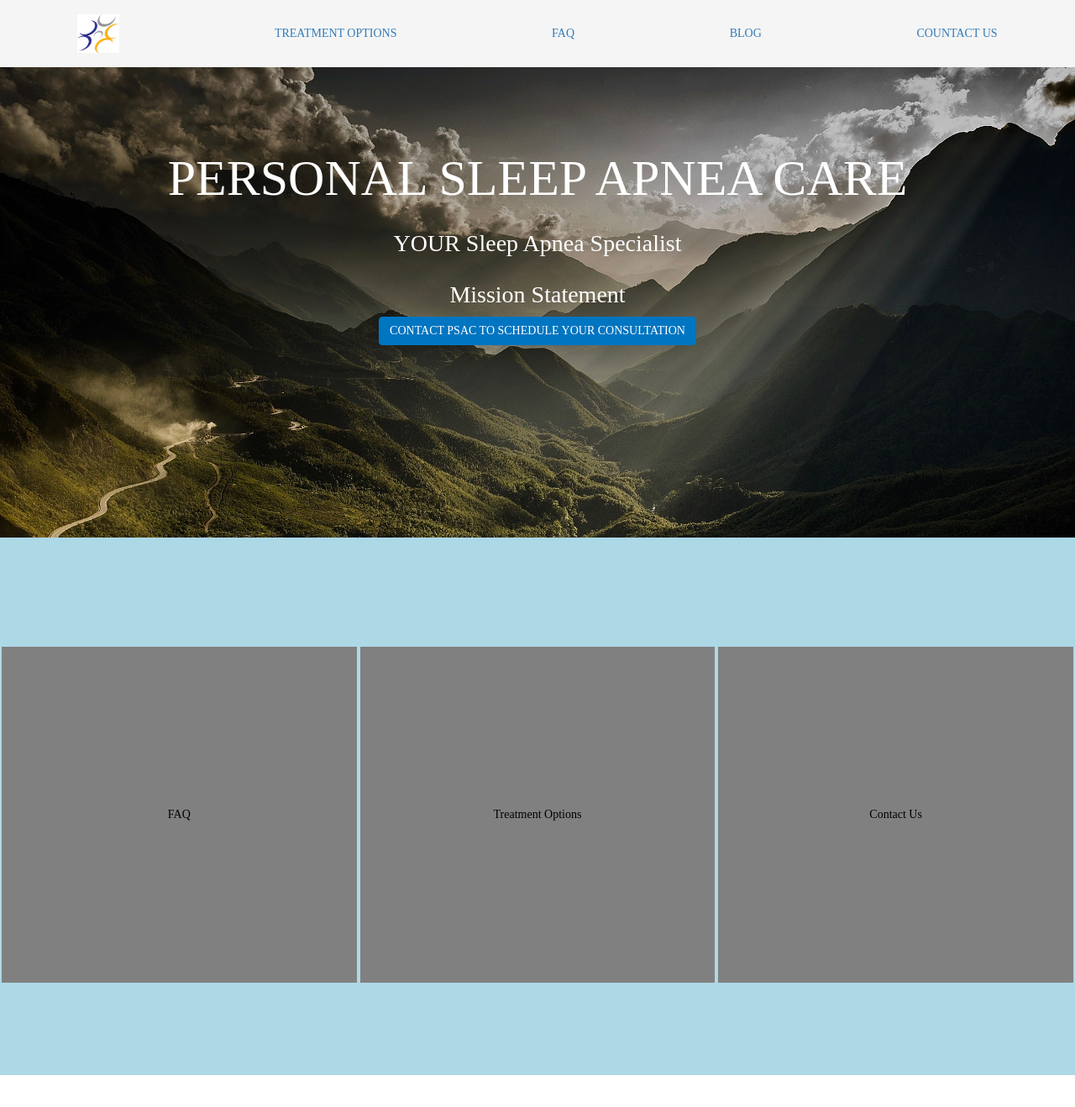
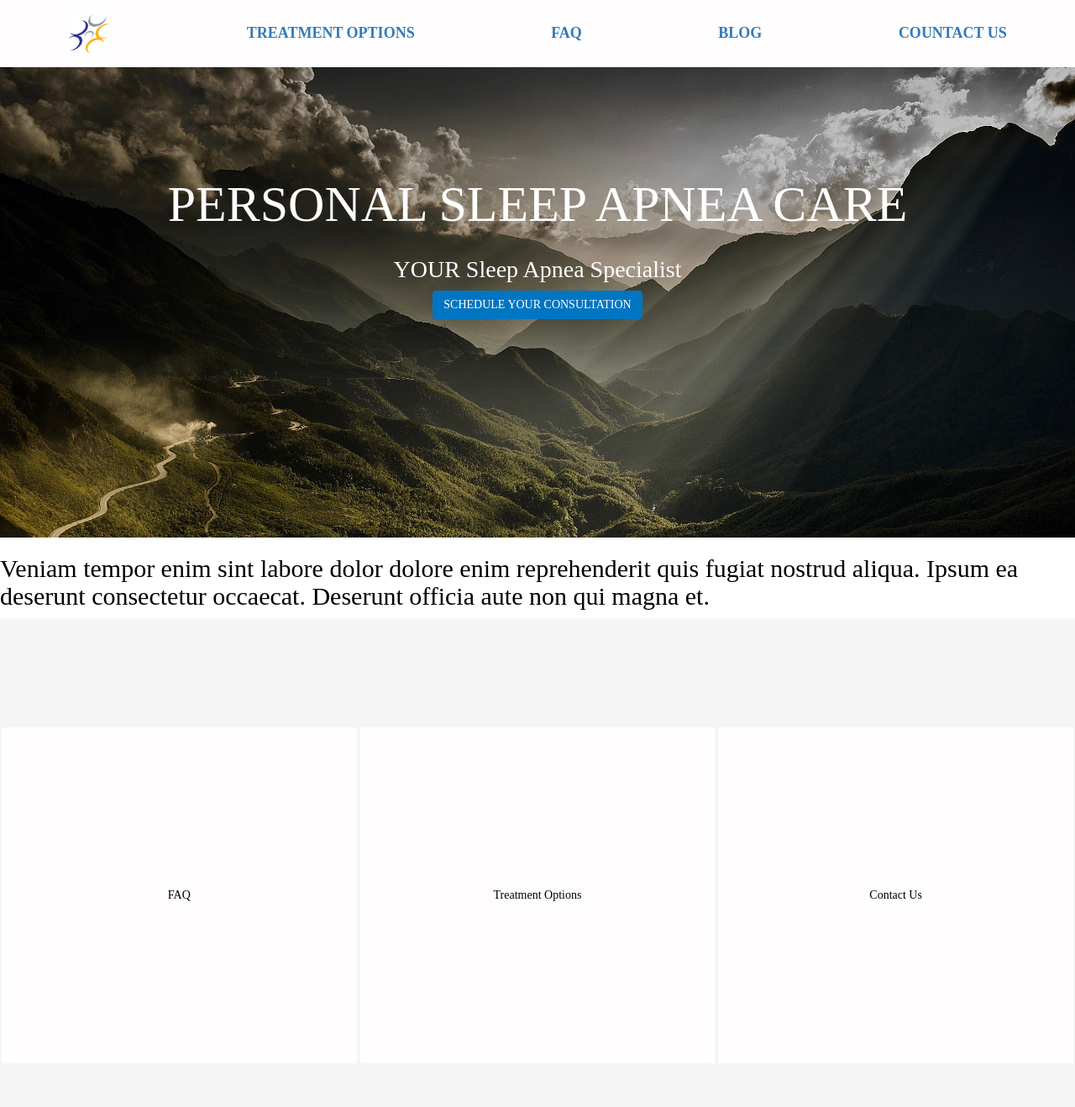
Before and after one commit to mitch-foster/personal_project, a React (Create React App) app: page / in a window 1280 px wide. Shown: the top 1318 px of the page at 84% size. Before the commit the page ends 1280 px from the top, so only its background shows below. Built offline with nearby package versions, Linux system fonts and the light colour scheme; no server answers.

Commit message:
Styling progress

```diff
--- a/src/App.css
+++ b/src/App.css
@@ -2,13 +2,16 @@ html {
   font-family: "Fjalla One"; }
 
 .NavBar {
-  background-color: whitesmoke;
+  background-color: #fffdfd;
   height: 10vh;
   width: 100vw;
   display: flex;
   justify-content: space-around;
   align-items: center;
   position: fixed; }
+
+.NavBar a {
+  font-size: large; }
 
 .logo {
   width: 50px; }
@@ -45,13 +48,13 @@ div {
   display: flex;
   justify-content: space-around;
   height: 80vh;
-  background-color: lightblue; }
+  background-color: whitesmoke; }
 
 .navagation_div {
   height: 50vh;
   width: 33vw;
   margin-top: 130px;
-  background: gray;
+  background: #fffdfd;
   display: flex;
   align-items: center;
   justify-content: center; }
--- a/src/App.scss
+++ b/src/App.scss
@@ -1,18 +1,23 @@
 $psac_blue: #0075c1;
 $psac_font: 'Fjalla One';
+$navbar_gray: #fffdfd;
 
 html {
   font-family: $psac_font;
 }
 
 .NavBar {
-  background-color: whitesmoke;
+  background-color: $navbar_gray;
   height: 10vh;
   width: 100vw;
   display: flex;
   justify-content: space-around;
   align-items: center;
   position: fixed
+}
+
+.NavBar a {
+  font-size: large;
 }
 
 .logo {
@@ -57,14 +62,14 @@ div {
   display: flex;
   justify-content: space-around;
   height: 80vh;
-  background-color: lightblue
+  background-color: whitesmoke
 }
 
 .navagation_div {
   height: 50vh;
   width: 33vw;
   margin-top: 130px;
-  background: gray;
+  background: $navbar_gray;
   display: flex;
   align-items: center;
   justify-content: center;
--- a/src/components/AdminBlog.js
+++ b/src/components/AdminBlog.js
@@ -67,6 +67,7 @@ class AdminBlog extends Component {
         return (
             <div>
                 <AdminNavBar className='NavBar'/>
+                <div style={{height: '250px', background: 'gray'}}></div>
                 <h1>AdminBlog PAGE</h1>
                 <div>
                     <Link to = '/adminblogcreatepost'>
--- a/src/components/Blog.js
+++ b/src/components/Blog.js
@@ -3,6 +3,7 @@ import axios from 'axios';
 import {Link} from 'react-router-dom';
 import NavBar from './NavBar';
 import loading from './loading.gif'
+import mountains from './mountains.jpg'
 
 
 class Blog extends Component {
@@ -41,8 +42,9 @@ class Blog extends Component {
         return (
             <div>
                 <NavBar className='NavBar'/>
-                <h1>BLOG</h1>
-                {displayPosts}
+                <div style={{height: '250px', background: 'gray'}}></div>
+                    <h1>BLOG</h1>
+                    {displayPosts}
             </div>
         );
     }
--- a/src/components/BlogPost.js
+++ b/src/components/BlogPost.js
@@ -48,7 +48,8 @@ class BlogPost extends Component {
         return (
             <div>
                 <NavBar className='NavBar'/>
-                <div id='x' className='blog_div'>
+                <div style={{height: '250px', background: 'gray'}}></div>
+                <div className='blog_div'>
                     <h1>{this.state.post[0].title}</h1>
                     <h4>{this.state.post[0].date}</h4>
                     <h4>{this.state.post[0].teaser}</h4>
--- a/src/components/LandingPage.js
+++ b/src/components/LandingPage.js
@@ -11,11 +11,11 @@ class LandingPage extends Component {
                 <div className='mountain_div'>
                     <h1>PERSONAL SLEEP APNEA CARE</h1>
                     <h2>YOUR Sleep Apnea Specialist</h2>
-                    <h2>Mission Statement</h2>
                     <Link to='/contactus'>
-                        <Button className='contact'>CONTACT PSAC TO SCHEDULE YOUR CONSULTATION</Button>
+                        <Button className='contact'>SCHEDULE YOUR CONSULTATION</Button>
                     </Link>
                 </div>
+                    <h2>Veniam tempor enim sint labore dolor dolore enim reprehenderit quis fugiat nostrud aliqua. Ipsum ea deserunt consectetur occaecat. Deserunt officia aute non qui magna et.</h2>
                 <div className='main_navagation'>
                     <div className='navagation_div'>FAQ</div>
                     <div className='navagation_div'>Treatment Options</div>
--- a/src/components/NavBar.js
+++ b/src/components/NavBar.js
@@ -9,10 +9,10 @@ class NavBar extends Component {
             <div>
                 <div className="NavBar">
                     <Link to='/'><img className='logo' src={logo} alt="PSAC Utah Logo"/></Link>
-                    <Link to='/treatmentoptions'>TREATMENT OPTIONS</Link>
-                    <Link to='/faq'>FAQ</Link>
-                    <Link to='/blog'>BLOG</Link>
-                    <Link to='/contactus'>COUNTACT US</Link>
+                    <Link to='/treatmentoptions'><b>TREATMENT OPTIONS</b></Link>
+                    <Link to='/faq'><b>FAQ</b></Link>
+                    <Link to='/blog'><b>BLOG</b></Link>
+                    <Link to='/contactus'><b>COUNTACT US</b></Link>
                     {/* <Link to='/payments'>PAYMENTS</Link> */}
                     {/* <Link to='/news'>NEWS</Link> */}
                 </div>
```
Also changed, not shown: 1 other file (tests, documents, lock files or other folders).
